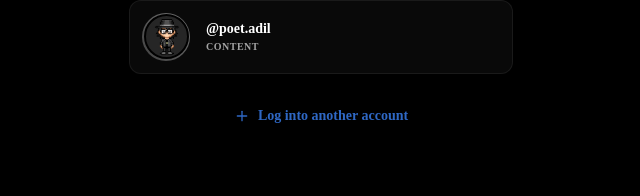
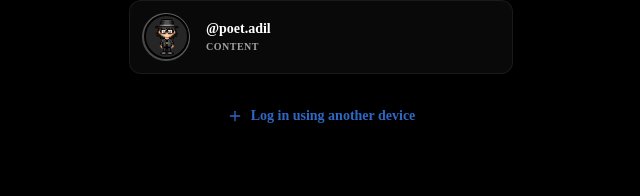
Before and after one commit to DurraniAdil/Portfolio-App, a React (Vite) app: page / in a window 1280 px wide. Shown: the part 422-618 px from the top of the page, without its empty margins (319-959 px from the left). Built offline with nearby package versions, Linux system fonts and the light colour scheme; a web font is replaced by a local one.

Commit message:
second times the charm

```diff
--- a/views/LoginScreen.tsx
+++ b/views/LoginScreen.tsx
@@ -371,8 +371,8 @@ const LoginScreen: React.FC<LoginScreenProps> = ({ onLogin, error }) => {
                 </div>
 
                 <div className="mt-8 flex justify-center">
-                    <button className="flex items-center gap-2 text-blue-500 text-sm font-semibold opacity-80 hover:opacity-100 transition-opacity">
-                        <Plus size={16} /> Log into another account
+                    <button onClick={() => window.open('https://durraniadil.github.io/Portfolio-Portal/', '_blank')} className="flex items-center gap-2 text-blue-500 text-sm font-semibold opacity-80 hover:opacity-100 transition-opacity">
+                        <Plus size={16} /> Log in using another device
                     </button>
                 </div>
             </div>
```
